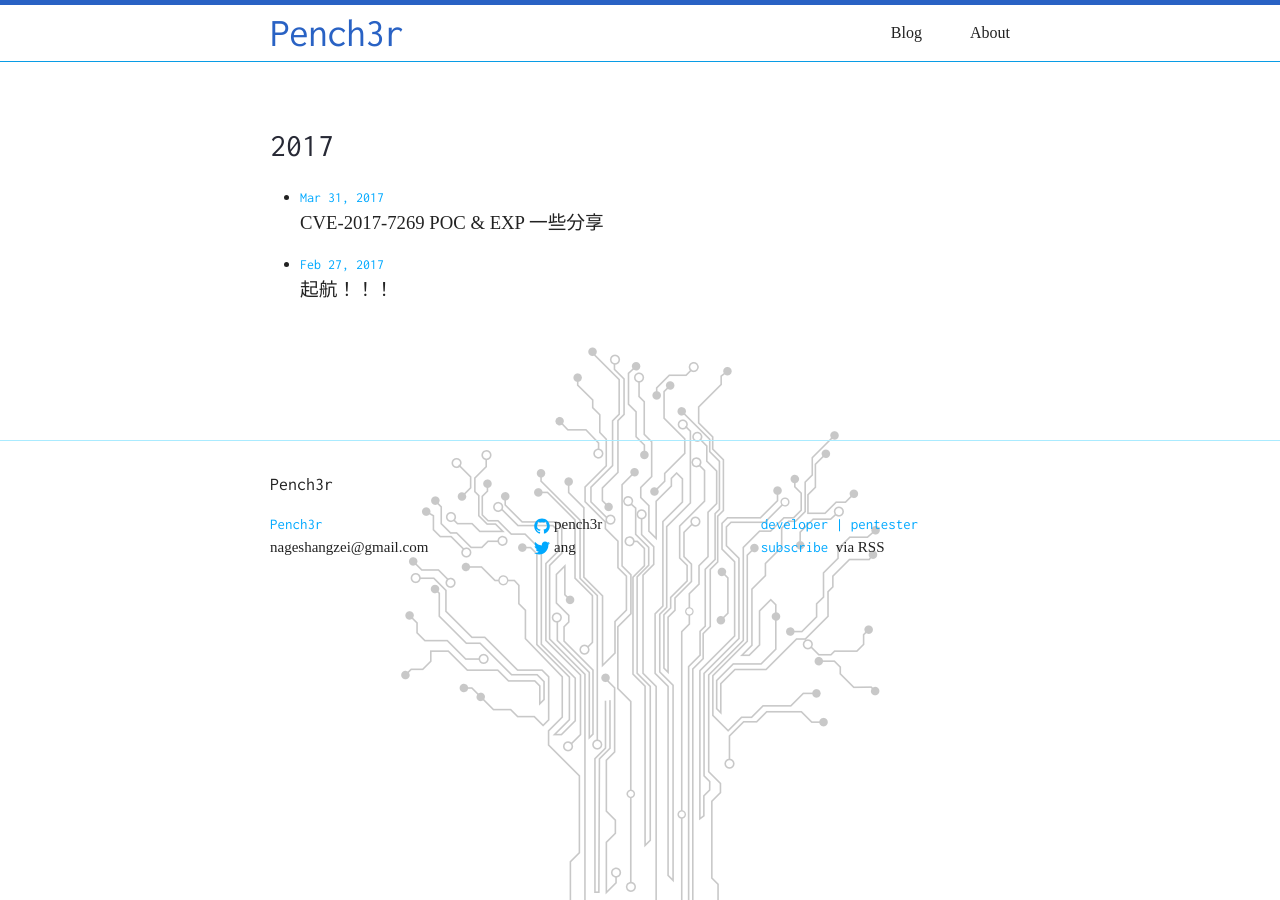
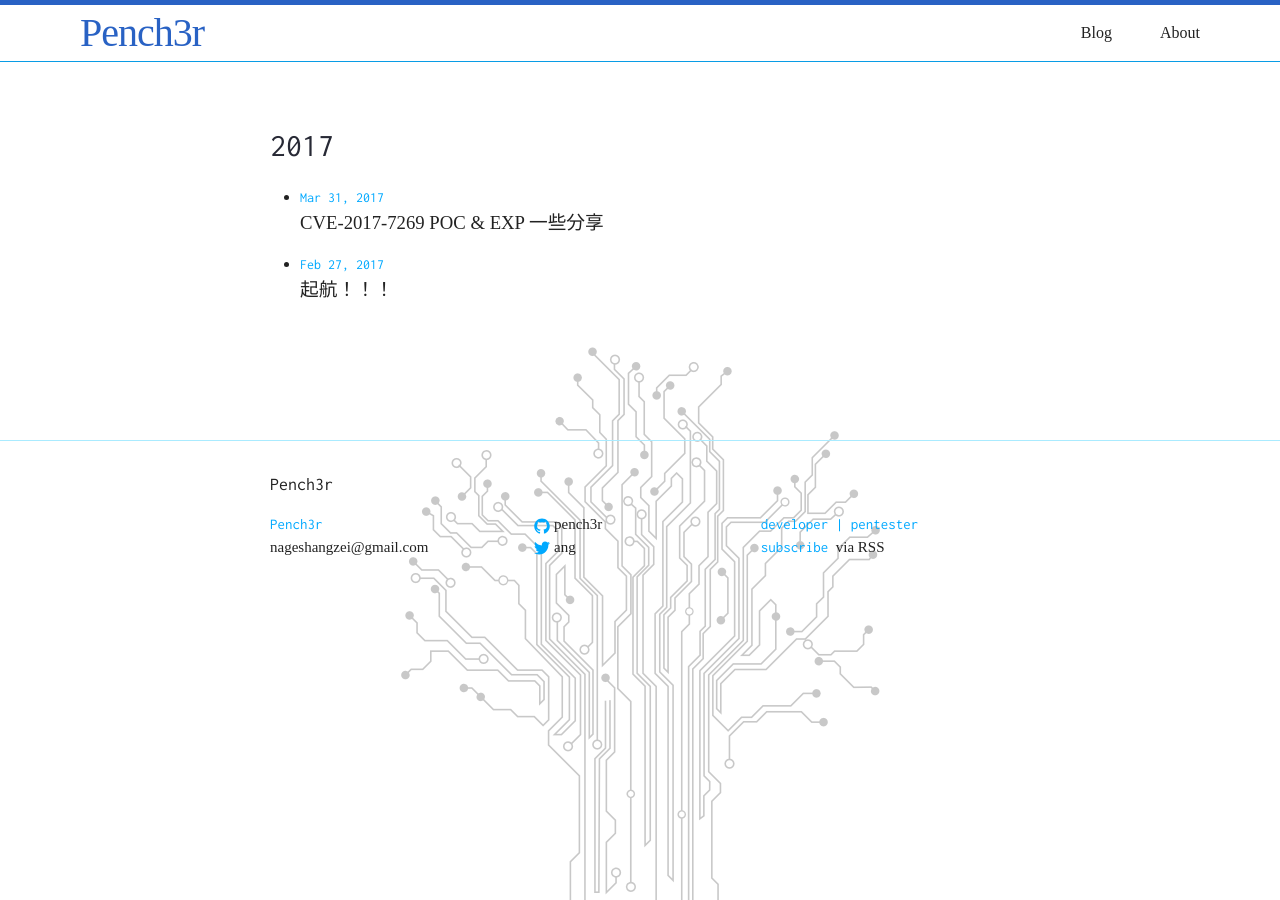
Before and after one commit to pench3r/OldBlog, a Jekyll site: the page built from index.html, in a window 1280 px wide. Built offline with Jekyll 4.4.1, drawn with Linux system fonts in a browser that asks for light colours; the list of posts is cut into pages by our own code.

Commit message:
update blog

```diff
--- a/_includes/header.html
+++ b/_includes/header.html
@@ -1,6 +1,6 @@
 <header class="site-header" role="banner">
 
-  <div class="wrapper">
+  <div class="header-wrapper">
 
     <a class="site-title" href="{{ "/" | relative_url}}">{{ site.title | escape }}</a>
 
--- a/assets/main.scss
+++ b/assets/main.scss
@@ -152,6 +152,26 @@ pre {
 /**
  * Wrapper
  */
+.header-wrapper {
+	width: 960px;
+	position: relative;
+    margin-right: auto;
+    margin-left: auto;
+    padding-right: 0px;
+    padding-left: 0px; }
+	@media screen and (min-width: 1279px) {
+	.header-wrapper {
+		position: relative;
+		width: 1120px;
+		margin-top: 0px;
+		margin-bottom: 0px;
+		margin-right: auto;
+		margin-left: auto;
+		padding-top: 0px;
+		padding-bottom: 0px;
+		padding-left: 0px;
+		padding-right: 0px;} }
+
 .wrapper {
   max-width: -webkit-calc(800px - (30px * 2));
   max-width: calc(800px - (30px * 2));
@@ -203,8 +223,11 @@ pre {
   /*     text-transform:uppercase; */
   /*     font-variant: small-caps; */ }
   .site-title, .site-title:visited {
+	font-family: cursive;
 	font-size: 250%;
     color: #2962c4; }
+  .site-title:hover {
+	text-decoration: none; }
 
 .site-nav {
   float: right;
```
